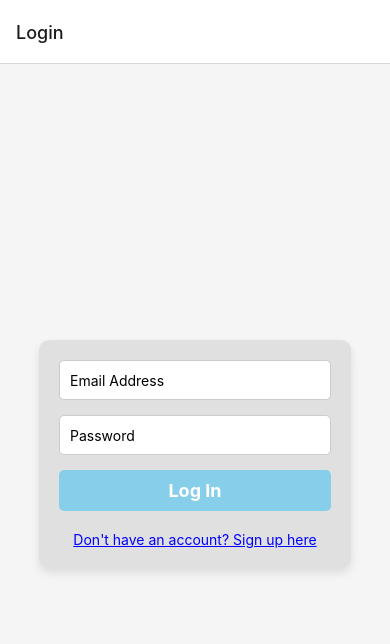
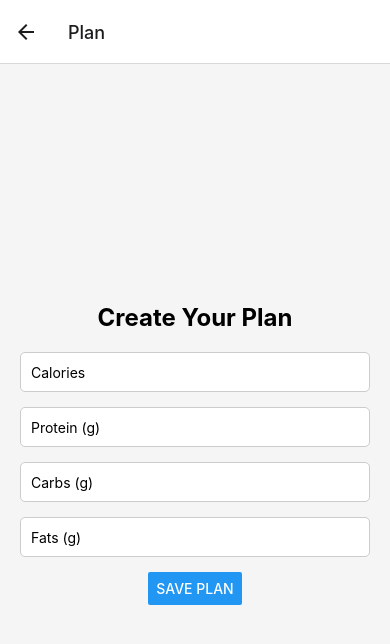
Before and after one commit to jonathanbraad/Nutrifit-Project, a React Native app: screen /Plan in a window 390 px wide. Shown: the top 644 px of the page. Built offline with nearby package versions, Linux system fonts and the light colour scheme.

Commit message:
plan editor

```diff
--- a/App.js
+++ b/App.js
@@ -7,6 +7,7 @@ import { NavigationContainer } from '@react-navigation/native';
 import SignupScreen from './Screens/SignupScreen';
 import HomeScreen from './Screens/HomeScreen';
 import LoginScreen from './Screens/LoginScreen'; // Import LoginScreen
+import PlanScreen from './Screens/PlanScreen'; // Import PlanScreen
 
 const Stack = createStackNavigator();
 
@@ -17,6 +18,7 @@ export default function App() {
       <Stack.Screen name="Login" component={LoginScreen} />
         <Stack.Screen name="Signup" component={SignupScreen} />
         <Stack.Screen name="Home" component={HomeScreen} />
+        <Stack.Screen name="Plan" component={PlanScreen} />
       </Stack.Navigator>
     </NavigationContainer>
   );
--- a/Screens/HomeScreen.js
+++ b/Screens/HomeScreen.js
@@ -8,20 +8,30 @@ export default function HomeScreen({ navigation }) {
   const auth = getAuth(app);
   const db = getDatabase(app);
   const [userName, setUserName] = useState('');
+  const [userPlan, setUserPlan] = useState(null);
 
   const handleLogout = () => {
     signOut(auth).then(() => {
-      navigation.navigate('Signup');
+      navigation.navigate('Login');
     });
   };
 
   useEffect(() => {
     if (auth.currentUser) {
       const userRef = ref(db, 'users/' + auth.currentUser.uid);
+      const planRef = ref(db, 'plans/' + auth.currentUser.uid);
+
       onValue(userRef, (snapshot) => {
         const data = snapshot.val();
         if (data) {
           setUserName(data.username);
+        }
+      });
+
+      onValue(planRef, (snapshot) => {
+        const data = snapshot.val();
+        if (data) {
+          setUserPlan(data);
         }
       });
     }
@@ -34,6 +44,15 @@ export default function HomeScreen({ navigation }) {
         <Button title="Log Out" onPress={handleLogout} />
       </View>
       <Text style={styles.welcomeText}>Welcome, {userName}!</Text>
+      {userPlan && (
+        <View style={styles.planContainer}>
+          <Text style={styles.planText}>Calories: {userPlan.calories}</Text>
+          <Text style={styles.planText}>Protein: {userPlan.protein}g</Text>
+          <Text style={styles.planText}>Carbs: {userPlan.carbs}g</Text>
+          <Text style={styles.planText}>Fats: {userPlan.fats}g</Text>
+        </View>
+      )}
+      <Button title="Create/Edit Plan" onPress={() => navigation.navigate('Plan')} />
       <View style={styles.progressContainer}>
         <View style={styles.progressSection}>
           <Text style={styles.progressText}>Calories eaten: ###</Text>
@@ -88,6 +107,13 @@ const styles = StyleSheet.create({
     marginBottom: 20,
     textAlign: 'center',
   },
+  planContainer: {
+    marginBottom: 20,
+  },
+  planText: {
+    fontSize: 18,
+    marginBottom: 10,
+  },
   progressContainer: {
     flexDirection: 'row',
     justifyContent: 'space-between',
--- /dev/null
+++ b/Screens/PlanScreen.js
@@ -0,0 +1,102 @@
+import React, { useState } from 'react';
+import { View, Text, TextInput, Button, StyleSheet } from 'react-native';
+import { getAuth } from 'firebase/auth';
+import { getDatabase, ref, set } from 'firebase/database';
+import { app } from '../firebaseConfig';
+
+export default function PlanScreen({ navigation }) {
+  const [calories, setCalories] = useState('');
+  const [protein, setProtein] = useState('');
+  const [carbs, setCarbs] = useState('');
+  const [fats, setFats] = useState('');
+  const [error, setError] = useState('');
+
+  const auth = getAuth(app);
+  const db = getDatabase(app);
+
+  const handleSavePlan = async () => {
+    if (!calories || !protein || !carbs || !fats) {
+      setError('Please fill in all fields');
+      return;
+    }
+
+    try {
+      const user = auth.currentUser;
+      await set(ref(db, 'plans/' + user.uid), {
+        calories: parseInt(calories),
+        protein: parseInt(protein),
+        carbs: parseInt(carbs),
+        fats: parseInt(fats),
+      });
+      navigation.navigate('Home');
+    } catch (error) {
+      setError(error.message);
+    }
+  };
+
+  return (
+    <View style={styles.container}>
+      <Text style={styles.title}>Create Your Plan</Text>
+      <TextInput
+        style={styles.input}
+        placeholder="Calories"
+        value={calories}
+        onChangeText={setCalories}
+        keyboardType="numeric"
+      />
+      <TextInput
+        style={styles.input}
+        placeholder="Protein (g)"
+        value={protein}
+        onChangeText={setProtein}
+        keyboardType="numeric"
+      />
+      <TextInput
+        style={styles.input}
+        placeholder="Carbs (g)"
+        value={carbs}
+        onChangeText={setCarbs}
+        keyboardType="numeric"
+      />
+      <TextInput
+        style={styles.input}
+        placeholder="Fats (g)"
+        value={fats}
+        onChangeText={setFats}
+        keyboardType="numeric"
+      />
+      <Button title="Save Plan" onPress={handleSavePlan} />
+      {error ? <Text style={styles.error}>{error}</Text> : null}
+    </View>
+  );
+}
+
+const styles = StyleSheet.create({
+  container: {
+    flex: 1,
+    justifyContent: 'center',
+    alignItems: 'center',
+    backgroundColor: '#f5f5f5',
+    padding: 20,
+  },
+  title: {
+    fontSize: 24,
+    fontWeight: 'bold',
+    marginBottom: 20,
+  },
+  input: {
+    height: 40,
+    borderColor: '#ccc',
+    borderWidth: 1,
+    borderRadius: 5,
+    marginBottom: 15,
+    paddingHorizontal: 10,
+    backgroundColor: '#fff',
+    width: '100%',
+  },
+  error: {
+    color: 'red',
+    marginTop: 10,
+    textAlign: 'center',
+  },
+});
```
